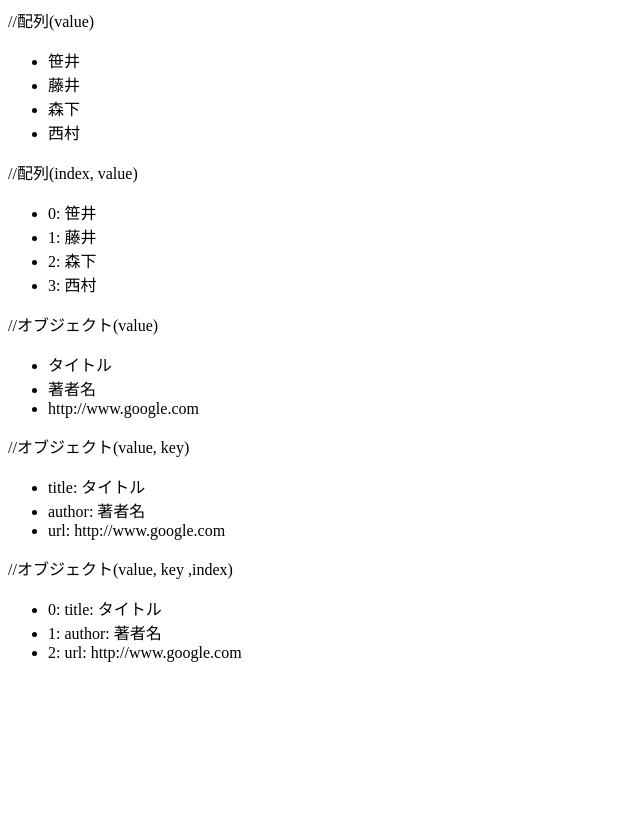
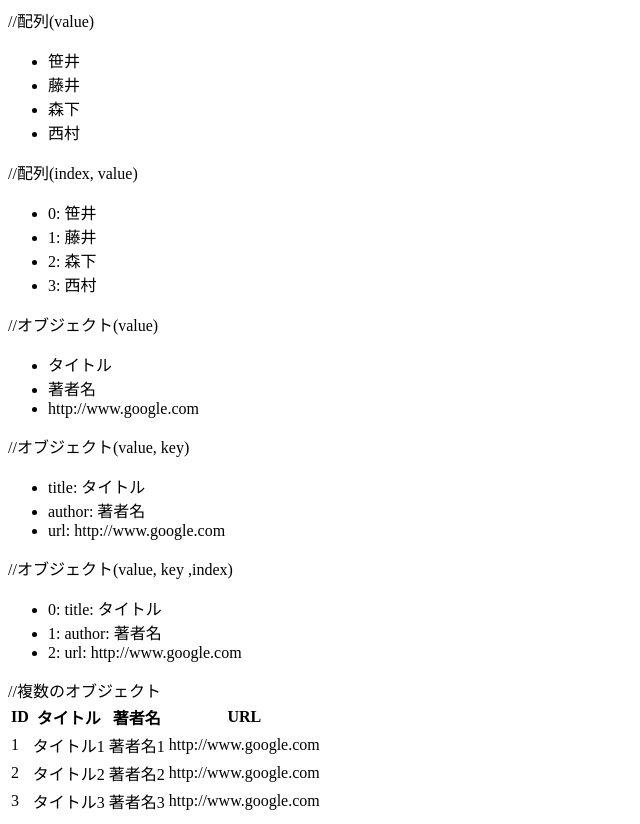
Before and after one commit to Nishimurasyota/vue_study, a plain HTML site: page section1/v-for.html in a window 1280 px wide. Shown: the whole page, without its empty margins (0-640 px from the left). Before the commit the page ends 800 px from the top, so only its background shows below. Drawn offline with nearby package versions, Linux system fonts and the light colour scheme.

Commit message:
:sparkles: v-forで複数のオブジェクトを操作する

```diff
--- a/section1/v-for.html
+++ b/section1/v-for.html
@@ -21,18 +21,38 @@
 
       //オブジェクト(value)
       <ul>
-          <li v-for="value in book">{{value}}</li>
+        <li v-for="value in book">{{value}}</li>
       </ul>
 
       //オブジェクト(value, key)
       <ul>
         <li v-for="(value,key) in book">{{key}}: {{value}}</li>
-    </ul>
+      </ul>
 
       //オブジェクト(value, key ,index)
       <ul>
         <li v-for="(value,key,index) in book">{{index}}: {{key}}: {{value}}</li>
-    </ul>
+      </ul>
+
+      //複数のオブジェクト
+      <table>
+        <thead>
+          <tr>
+            <th>ID</th>
+            <th>タイトル</th>
+            <th>著者名</th>
+            <th>URL</th>
+          </tr>
+        </thead>
+        <tbody>
+          <tr v-for="book in books" :key="books.id">
+            <td>{{book.id}}</td>
+            <td>{{book.title}}</td>
+            <td>{{book.author}}</td>
+            <td>{{book.url}}</td>
+          </tr>
+        </tbody>
+      </table>
     </div>
     <script>
       let app = new Vue({
@@ -45,6 +65,26 @@
               author: "著者名",
               url: "http://www.google.com",
             },
+            books: [
+              {
+                id: 1,
+                title: "タイトル1",
+                author: "著者名1",
+                url: "http://www.google.com",
+              },
+              {
+                id: 2,
+                title: "タイトル2",
+                author: "著者名2",
+                url: "http://www.google.com",
+              },
+              {
+                id: 3,
+                title: "タイトル3",
+                author: "著者名3",
+                url: "http://www.google.com",
+              },
+            ],
           };
         },
       });
```
